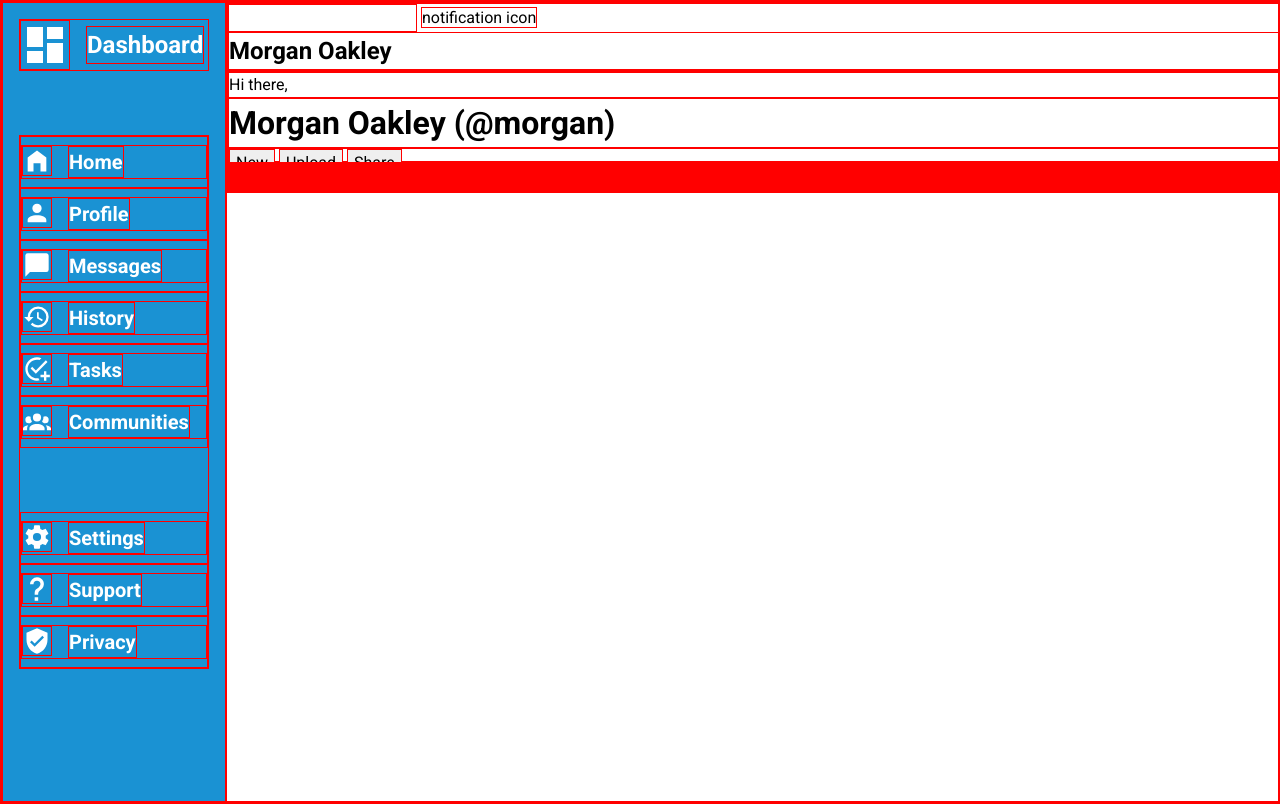
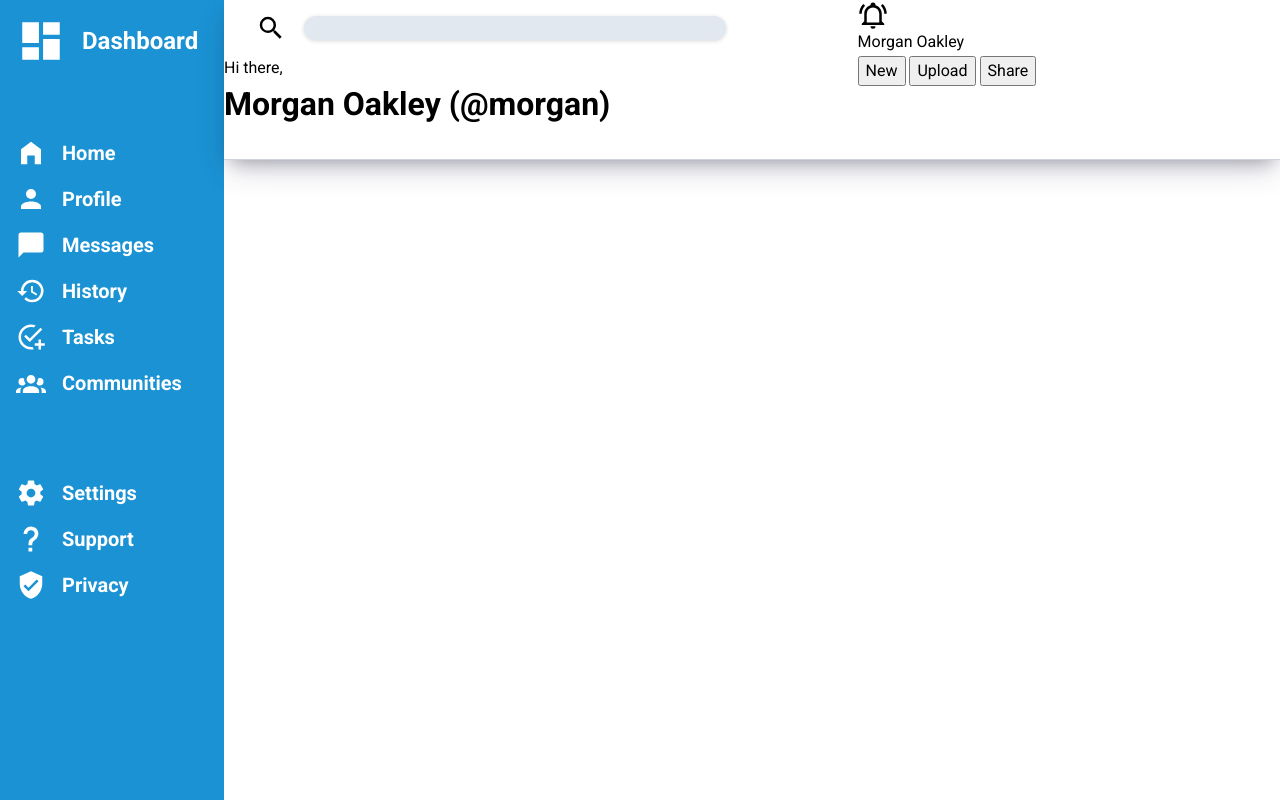
Before and after one commit to ZephyRemix/admin_dashboard, a plain HTML site: page index.html in a window 1280 px wide. Drawn offline with Linux system fonts and the light colour scheme.

Commit message:
Added search box and positioning within web header

```diff
--- a/index.html
+++ b/index.html
@@ -75,25 +75,26 @@
         </ul>
     </aside>
 
-
     <!-- header -->
-    <div>
-        <div class="main-header">
+    <header class="dashboard-header">
+        <div class="header-search">
+            <svg xmlns="http://www.w3.org/2000/svg" width="30" height="30" viewBox="0 0 24 24"><path d="M9.5,3A6.5,6.5 0 0,1 16,9.5C16,11.11 15.41,12.59 14.44,13.73L14.71,14H15.5L20.5,19L19,20.5L14,15.5V14.71L13.73,14.44C12.59,15.41 11.11,16 9.5,16A6.5,6.5 0 0,1 3,9.5A6.5,6.5 0 0,1 9.5,3M9.5,5C7,5 5,7 5,9.5C5,12 7,14 9.5,14C12,14 14,12 14,9.5C14,7 12,5 9.5,5Z" /></svg>
             <input type="search">
-            <span>notification icon</span>
-            <h2 class="user-profile">Morgan Oakley</h2>
         </div>
-
-        <div class="secondary-header">
+        <div class="user-profile">
+            <svg xmlns="http://www.w3.org/2000/svg" width="30" height="30" viewBox="0 0 24 24"><path d="M10,21H14A2,2 0 0,1 12,23A2,2 0 0,1 10,21M21,19V20H3V19L5,17V11C5,7.9 7.03,5.17 10,4.29C10,4.19 10,4.1 10,4A2,2 0 0,1 12,2A2,2 0 0,1 14,4C14,4.1 14,4.19 14,4.29C16.97,5.17 19,7.9 19,11V17L21,19M17,11A5,5 0 0,0 12,6A5,5 0 0,0 7,11V18H17V11M19.75,3.19L18.33,4.61C20.04,6.3 21,8.6 21,11H23C23,8.07 21.84,5.25 19.75,3.19M1,11H3C3,8.6 3.96,6.3 5.67,4.61L4.25,3.19C2.16,5.25 1,8.07 1,11Z" /></svg>
+            <span>Morgan Oakley</span>
+        </div>
+        <div class="user-greeting">
             <p>Hi there,</p>
             <h1>Morgan Oakley (@morgan)</h1>
-            <div class="action-buttons">
-                <button>New</button>
-                <button>Upload</button>
-                <button>Share</button>
-            </div>
         </div>
-    </div>
+        <div class="action-buttons">
+            <button>New</button>
+            <button>Upload</button>
+            <button>Share</button>
+        </div>
+    </header>
 
     <!-- main content -->
     <div class="container">
--- a/styles.css
+++ b/styles.css
@@ -5,7 +5,7 @@
 
   * {
     margin: 0;
-    border: 1px solid red;
+    /* border: 1px solid red; */
   }
 
   body {
@@ -89,3 +89,47 @@ ul li {
 }
 
 /* header */
+.dashboard-header {
+  grid: 1 / 2;
+  background-color: #ffffff;
+  border-bottom: 1px solid #ced3da;
+  box-shadow: rgba(50, 50, 93, 0.25) 0px 13px 27px -5px, rgba(0, 0, 0, 0.3) 0px 8px 16px -8px;
+
+  display: grid;
+  grid-template-columns: 60% 40%;
+  grid-template-rows: 1fr 2fr;
+  grid-template-areas:
+    "user-search user-profile"
+    "user-greeting user-actions";
+}
+
+input[type="search"] {
+  grid-area: user-search;
+
+  width: 70%;
+  padding: 0 1rem;
+  margin: 1rem;
+  background-color: #e2e8f0;
+  border-radius: 15px;
+  border: none;
+  box-shadow: rgba(0, 0, 0, 0.16) 0px 1px 4px;
+}
+
+.header-search {
+  display: flex;
+  align-items: center;
+  padding-left: 2rem;
+  gap: 0.15rem;
+}
+
+.user-profile {
+  grid-area: user-profile;
+}
+
+.user-greeting {
+  grid-area: user-greeting;
+}
+
+.action-buttons {
+  grid-area: user-actions;
+}
```
Also changed, not shown: media/bell-ring-outline.svg (added), media/bell-ring.svg (added), media/magnify.svg (added).
